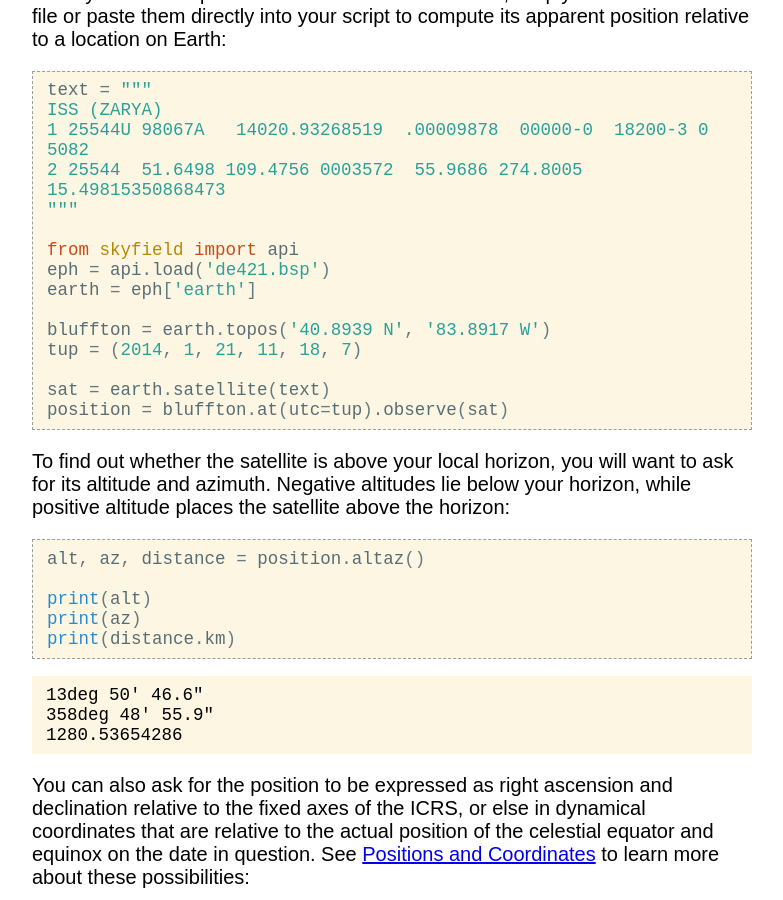
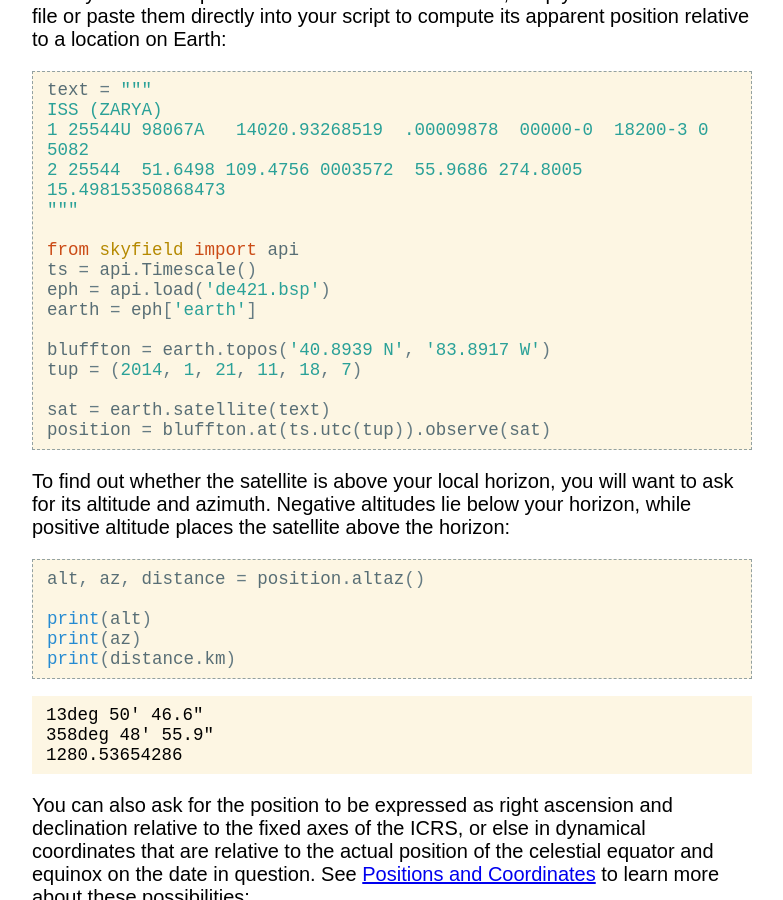
Before and after one commit to skyfielders/python-skyfield, a Sphinx documentation site: the page built from skyfield/documentation/earth-satellites.rst, in a window 1280 px wide and 900 px high, scrolled down 389 px. Shown: the whole window, without its empty margins (248-1031 px from the left). Built offline with Sphinx 7.4.7, drawn with Linux system fonts in a browser that asks for light colours.

Commit message:
Remove @takes_julian_date from Topos.at()

```diff
--- a/skyfield/documentation/earth-satellites.rst
+++ b/skyfield/documentation/earth-satellites.rst
@@ -32,6 +32,7 @@ to compute its apparent position relative to a location on Earth:
     """
 
     from skyfield import api
+    ts = api.Timescale()
     eph = api.load('de421.bsp')
     earth = eph['earth']
 
@@ -39,7 +40,7 @@ to compute its apparent position relative to a location on Earth:
     tup = (2014, 1, 21, 11, 18, 7)
 
     sat = earth.satellite(text)
-    position = bluffton.at(utc=tup).observe(sat)
+    position = bluffton.at(ts.utc(tup)).observe(sat)
 
 To find out whether the satellite is above your local horizon,
 you will want to ask for its altitude and azimuth.
--- a/skyfield/documentation/positions.rst
+++ b/skyfield/documentation/positions.rst
@@ -446,7 +446,7 @@ of an Earth object:
     # specific geographic location
 
     boston = earth.topos('42.3583 N', '71.0603 W')
-    astro = boston.at(utc=(1980, 3, 1)).observe(mars)
+    astro = boston.at(ts.utc((1980, 3, 1))).observe(mars)
     app = astro.apparent()
 
     alt, az, distance = app.altaz()
```
Also changed, not shown: 2 other files.
